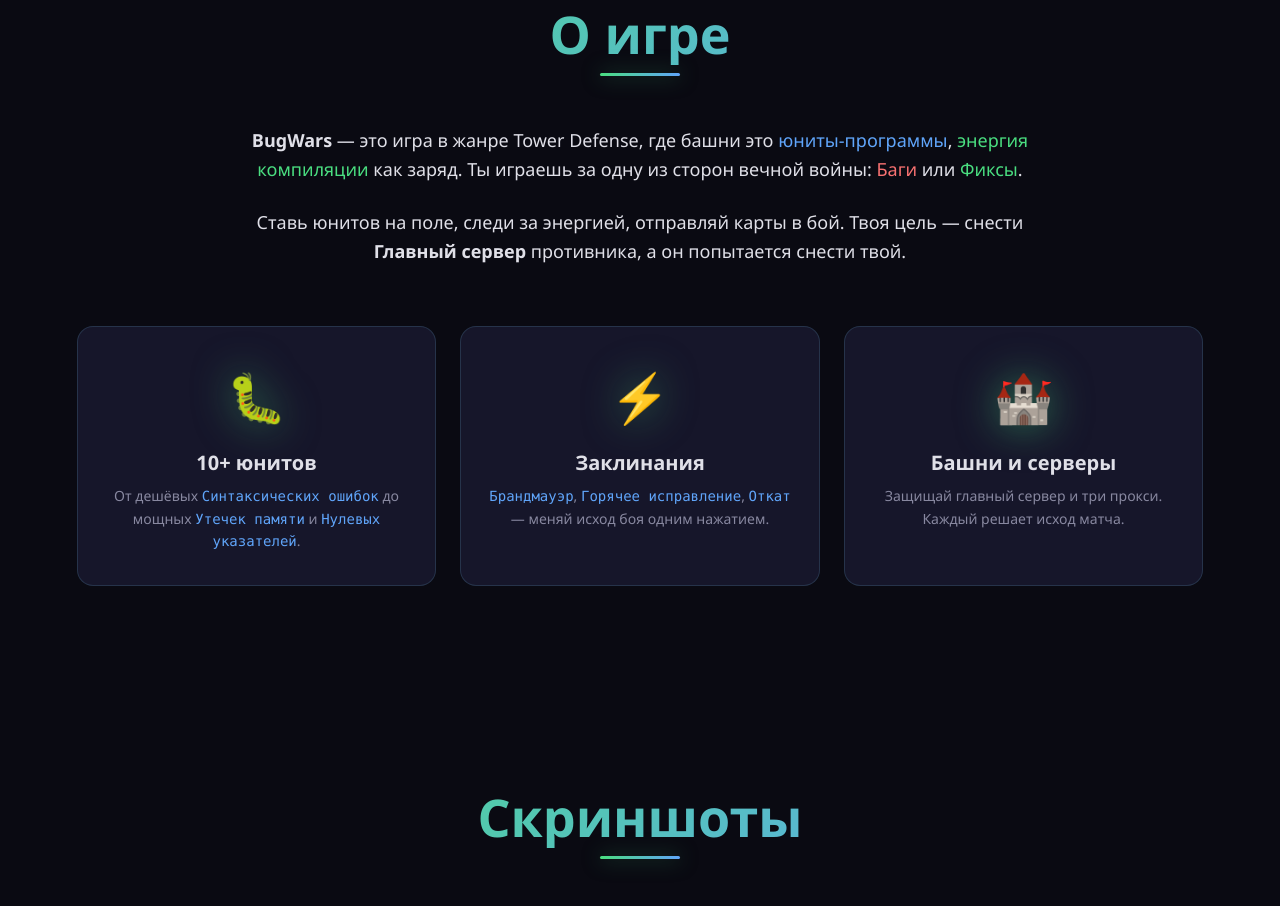
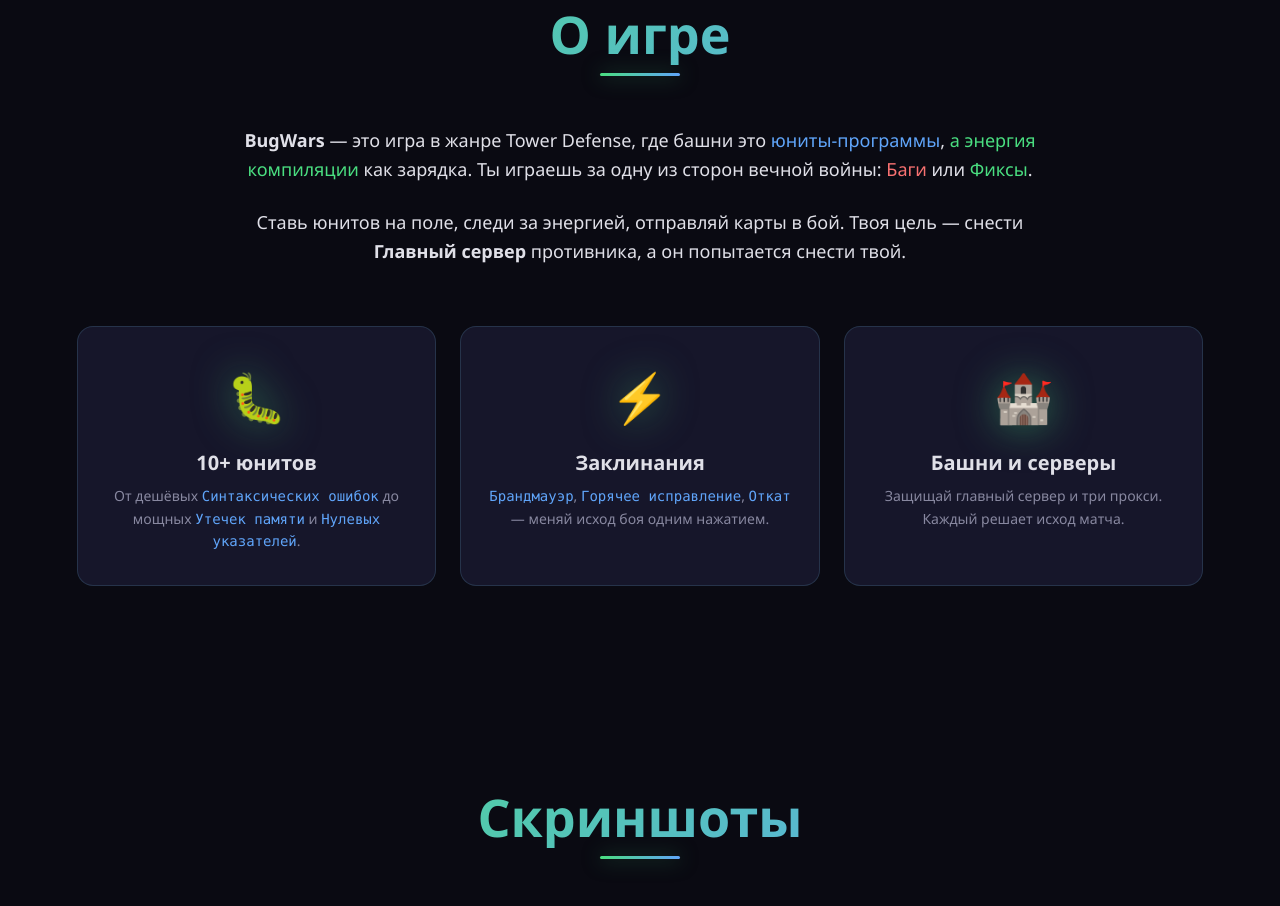
Before and after one commit to EpikDragon1/BugWars, a plain HTML site: page index.html in a window 1280 px wide. Shown: the part 897-1803 px from the top of the page. Drawn offline with Linux system fonts and the light colour scheme.

Commit message:
ууук

```diff
--- a/index.html
+++ b/index.html
@@ -74,7 +74,7 @@
     <div class="section-line"></div>
 
     <p class="section-text">
-        <strong>BugWars</strong> — это игра в жанре Tower Defense, где башни это <span class="hl-blue">юниты-программы</span>, <span class="hl-green">энергия компиляции</span> как заряд.
+        <strong>BugWars</strong> — это игра в жанре Tower Defense, где башни это <span class="hl-blue">юниты-программы</span>, <span class="hl-green">а энергия компиляции</span> как зарядка.
         Ты играешь за одну из сторон вечной войны: <span class="hl-red">Баги</span> или <span class="hl-green">Фиксы</span>.
     </p>
 
```
